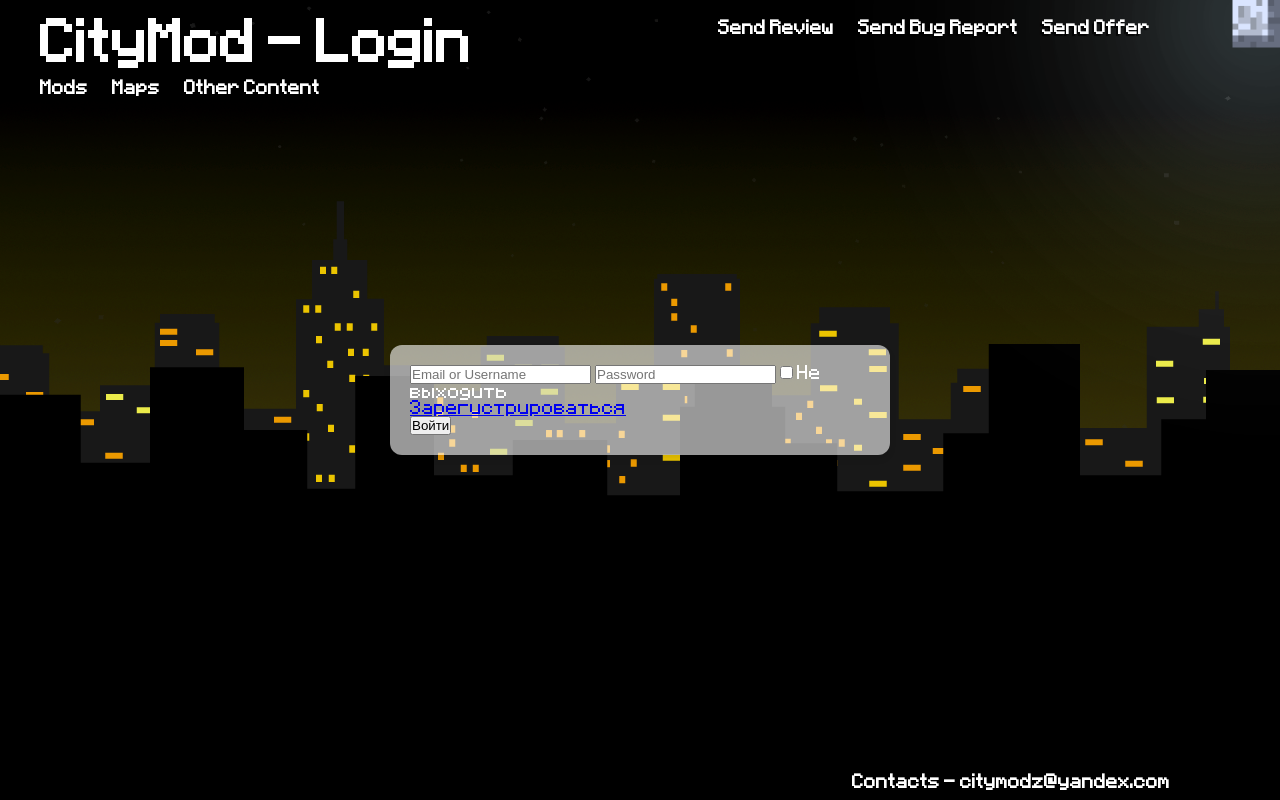
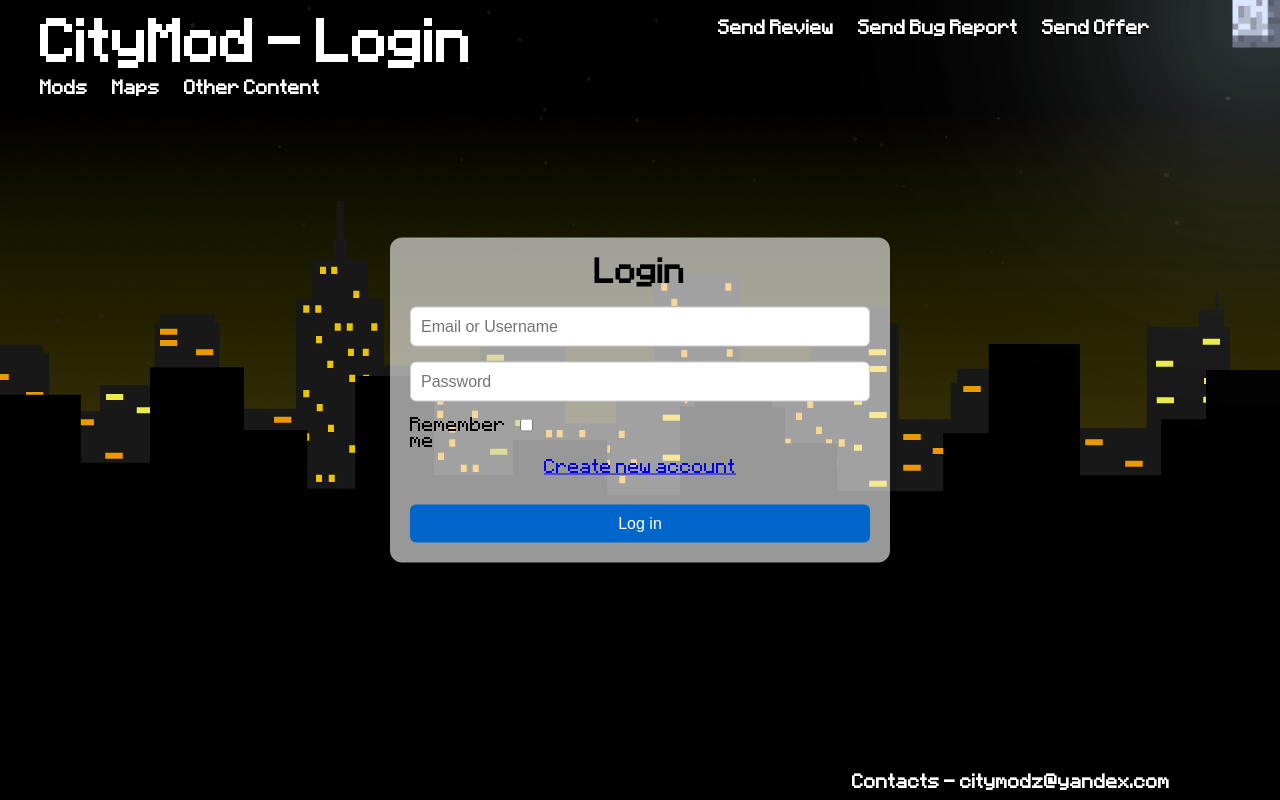
Before and after one commit to TeoPlow/CityMod-FeedBackService, a Flask app: page /login in a window 1280 px wide. Run offline with Flask 3, Linux system fonts and the light colour scheme.

Commit message:
В общем добавил полностью рабочую готовую регистрацию, авторизацию. Объеденил три таблицы в одну. Сделал перевод ошибок прямо на сайт. Исправил ошибки с тёмной темой.

```diff
--- a/src/app.py
+++ b/src/app.py
@@ -2,14 +2,15 @@ import os
 from server.database.tables import Mod
 from server.core.registration import user_register
 from server.core.login import user_login, login_required
-from server.handlers.sends import send_review_handler, send_bug_report_handler, send_offer_handler
+from server.handlers.sends import send_feedback_handler
 from server.handlers.upload_file import upload_file_handler
 
-from flask import Flask, render_template, request
+from flask import Flask, render_template, request, make_response
 from config import root_dir, logger_config
 
 import logging
 import logging.config
+from http import HTTPStatus
 
 
 log = logging.getLogger('app')
@@ -24,42 +25,41 @@ def home():
     return render_template("home.html")
 
 
-@app.route('/send_review', methods=['GET', 'POST'])
+@app.route('/send_review', methods=['GET'])
 @login_required
 def send_review():
-    if request.method == 'POST':
-        log.info("Отправка отзыва")
-        data = request.json
-        return send_review_handler(data)
-
-    elif request.method == 'GET':
-        return render_template("send_review.html")
+    return render_template("send_review.html")
 
 
-@app.route('/send_bug_report', methods=['GET', 'POST'])
+@app.route('/send_bug_report', methods=['GET'])
 @login_required
 def send_bug_report():
-    if request.method == 'POST':
-        log.info("Отправляю запрос на добавление файла")
-        file_id = upload_file_handler(request)
-
-        log.info("Отправка баг репорта")
-        return send_bug_report_handler(request, file_id)
-
-    elif request.method == 'GET':
-        return render_template("send_bug_report.html")
+    return render_template("send_bug_report.html")
 
 
-@app.route('/send_offer', methods=['GET', 'POST'])
+@app.route('/send_offer', methods=['GET'])
 @login_required
 def send_offer():
-    if request.method == 'POST':
-        log.info("Отправка предложения")
-        data = request.json
-        return send_offer_handler(data)
+    return render_template("send_offer.html")
 
-    elif request.method == 'GET':
-        return render_template("send_offer.html")
+
+@app.route('/send_feedback', methods=['POST'])
+def send_feedback():
+    try:
+        uploaded_file = request.files.get("file")
+        log.debug(f"Получил uploaded_file = {uploaded_file}")
+        if uploaded_file:
+            log.info("Отправляю запрос на добавление файла")
+            file_id = upload_file_handler(request)
+        else:
+            file_id = None
+
+        response = send_feedback_handler(request, file_id)
+        log.info("Отправляю фидбэк на сервер")
+        return response
+    except Exception as e:
+        log.error(f"Ошибка: {e}")
+        return make_response({'message': f"{e}"}, HTTPStatus.BAD_REQUEST)
 
 
 @app.route('/mods', methods=['GET'])
@@ -79,26 +79,34 @@ def other_content():
 
 @app.route('/register', methods=['GET', 'POST'])
 def register():
-    if request.method == 'POST':
-        log.info("Отправляю запрос на регистрацию")
-        data = request.json
-        return user_register(data)
+    try:
+        if request.method == 'POST':
+            log.info("Отправляю запрос на регистрацию")
+            data = request.json
+            return user_register(data)
 
-    elif request.method == 'GET':
-        return render_template("register.html")
+        elif request.method == 'GET':
+            return render_template("register.html")
+    except Exception as e:
+        log.error(f"Ошибка: {e}")
+        return make_response({'message': f"{e}"}, HTTPStatus.BAD_REQUEST)
 
 
 @app.route('/login', methods=['GET', 'POST'])
 def login():
-    if request.method == 'POST':
-        log.info("Отправляю запрос на логирование")
-        data = request.json
-        return user_login(data)
+    try:
+        if request.method == 'POST':
+            log.info("Отправляю запрос на логирование")
+            data = request.json
+            return user_login(data)
 
-    elif request.method == 'GET':
-        return render_template("login.html")
+        elif request.method == 'GET':
+            return render_template("login.html")
+    except Exception as e:
+        log.error(f"Ошибка: {e}")
+        return make_response({'message': f"{e}"}, HTTPStatus.BAD_REQUEST)
 
 
 if __name__ == "__main__":
     app.config["WTF_CSRF_ENABLED"] = False
-    app.run()
+    app.run(debug=True)
--- a/src/server/core/login.py
+++ b/src/server/core/login.py
@@ -42,7 +42,8 @@ def user_login(data: dict[str, Any]) -> Response:
     remember_me = data.get('remember_me', False)
     log.debug(f"Запоминалка: {remember_me}")
 
-    user_id = User.check_user_existence(email_or_name)
+    user_id = User.check_user_existence(email_or_name)[0]['id']
+    log.debug(f"Получил user_id: {user_id}")
 
     if not user_id or not User.check_password(user_id, password):
         log.warning(f"Пользователя нет в БД!")
@@ -51,7 +52,7 @@ def user_login(data: dict[str, Any]) -> Response:
     # Устанавливаем срок действия токена
     expiration = datetime.timedelta(days=30 if remember_me else 1)
     token = jwt.encode({
-        'user_id': user.id,
+        'user_id': user_id,
         'exp': datetime.datetime.utcnow() + expiration
     }, SECRET_KEY, algorithm='HS256')
 
--- a/src/server/core/registration.py
+++ b/src/server/core/registration.py
@@ -44,5 +44,5 @@ def user_register(data: dict[str, Any]) -> Response:
         log.info(f"Пользователь c id: {user_id} зарегистрирован")
         return make_response({'message': 'User registered successfully'}, HTTPStatus.CREATED)
     except Exception as e:
-        log.error(f"Не удалось создать нового пользователя!")
-        return make_response({'message': 'User not registered...'}, HTTPStatus.BAD_REQUEST)
+        log.error(f"Не удалось создать нового пользователя! {e}")
+        return make_response({'message': f"User not registered... {e}"}, HTTPStatus.BAD_REQUEST)
--- a/src/server/handlers/get_user_id.py
+++ b/src/server/handlers/get_user_id.py
@@ -1,4 +1,4 @@
-from config import logger_config
+from config import logger_config, UnauthorizedError
 from flask import request
 from dotenv import load_dotenv
 import jwt
@@ -14,8 +14,6 @@ logging.config.dictConfig(logger_config)
 load_dotenv()
 SECRET_KEY = os.getenv("SECRET_KEY")
 
-class UnauthorizedError(Exception):
-    pass
 
 def get_user_id() -> int:
     """
--- /dev/null
+++ b/src/static/css/login.css
@@ -0,0 +1,84 @@
+.inputform {
+    position: absolute; /* Позволяет точно задавать расположение */
+    top: 50%; /* Центрирование по вертикали */
+    left: 50%; /* Центрирование по горизонтали */
+    transform: translate(-50%, -50%); /* Сдвиг для точного центрирования */
+    width: 500px; /* Ширина окна */
+    padding: 20px; /* Внутренние отступы */
+    background-color: #ffffff98; /* Полупрозрачный белый фон */
+    border-radius: 12px;
+    box-shadow: 0 4px 6px rgba(0, 0, 0, 0.1); /* Легкая тень для объема */
+    z-index: 5; /* Уровень слоя */
+}
+
+.inputform h1 {
+    text-align: center;
+    font-size: 28px;
+    margin-bottom: 20px;
+    color: #000000;
+}
+
+.inputform textarea {
+    width: 100%; /* Ширина на всю форму */
+    height: 250px; /* Высота поля */
+    padding: 10px; /* Внутренние отступы */
+    margin-bottom: 15px; /* Отступ между элементами */
+    border: 1px solid #ccc; /* Граница полей ввода */
+    border-radius: 6px;
+    font-size: 16px; /* Размер шрифта */
+    resize: vertical; /* Разрешить изменение размера только по вертикали */
+    scrollbar-width: none; /* Для Firefox */
+    box-sizing: border-box; /* Учитывать отступы в размерах */
+}
+
+/* Дополнительные стили для элементов внутри формы */
+.inputform input {
+    width: 100%; /* Ширина на всю форму */
+    padding: 10px; /* Внутренние отступы */
+    margin-bottom: 15px; /* Отступ между элементами */
+    border: 1px solid #ccc; /* Граница полей ввода */
+    border-radius: 6px;
+    font-size: 16px; /* Размер шрифта */
+}
+
+.inputform button {
+    width: 100%; /* Кнопка на всю ширину формы */
+    padding: 10px; /* Внутренние отступы */
+    background-color: #0066cc; /* Зеленый цвет кнопки */
+    color: white; /* Белый текст */
+    border: none; /* Без границ */
+    border-radius: 6px;
+    font-size: 16px; /* Размер шрифта */
+    cursor: pointer; /* Указатель при наведении */
+}
+
+.inputform button:hover {
+    background-color: #0055a9; /* Темнее при наведении */
+}
+
+.inputform label {
+    font-size: 16px;
+    color: #000000;
+}
+
+.inputform nav {
+    padding: 10px; /* Внутренние отступы */
+    text-align: center;
+    margin-bottom: 20px;
+    color: white; /* Белый текст */
+    border: none; /* Без границ */
+    border-radius: 6px;
+    font-size: 16px; /* Размер шрифта */
+    cursor: pointer; /* Указатель при наведении */
+}
+
+/* Контейнер для чекбокса и текста */
+.remember-me-container {
+    display: inline-flex;
+    align-items: center; /* Центрируем элементы по вертикали */
+    margin-bottom: 0px; /* Отступ между элементами */
+}
+
+.remember-me-container input {
+    margin-left: 0px; /* Отступ между чекбоксом и текстом */
+}
--- a/src/static/css/send_bug_report.css
+++ b/src/static/css/send_bug_report.css
@@ -35,6 +35,7 @@
     width: 100%; /* Кнопка на всю ширину формы */
     padding: 10px; /* Внутренние отступы */
     background-color: #0066cc; /* Зеленый цвет кнопки */
+    margin-bottom: 15px;
     color: white; /* Белый текст */
     border: none; /* Без границ */
     border-radius: 6px;
--- a/src/static/js/change_theme.js
+++ b/src/static/js/change_theme.js
@@ -37,17 +37,17 @@ function setCookie(name, value, days) {
 // Функция переключения темы
 toggleButton.addEventListener("click", () => {
     if (isDay) {
+        // Переключение на дневную тему
+        orbImage.src = "static/images/sun.png";
+        backgroundSky.src = "static/images/sky.png";
+        backgroundGrayCity.src = "static/images/gray_city.png"
+        setCookie("theme", "day", 365); // Сохраняем выбранную тему на 365 дней
+    } else {
         // Переключение на ночную тему
         orbImage.src = "static/images/moon.png";
         backgroundSky.src = "static/images/night_sky.png";
         backgroundGrayCity.src = "static/images/gray_city_night.png"
         setCookie("theme", "night", 365); // Сохраняем выбранную тему на 365 дней
-    } else {
-        // Переключение на дневную тему
-        orbImage.src = "static/images/sun.png";
-        backgroundSky.src = "static/images/sky.png";
-        backgroundGrayCity.src = "static/images/gray_city.png"
-        setCookie("theme", "day", 365); // Сохраняем выбранную тему на 365 дней
     }
     isDay = !isDay; // Переключаем состояние
 });
--- a/src/templates/login.html
+++ b/src/templates/login.html
@@ -45,15 +45,17 @@
     <script src="{{ url_for('static', filename='js/scale_control.js') }}"></script>
 
     <form id="loginForm" class="inputform">
-        <input type="email_or_name" name="email_or_name" placeholder="Email or Username" required>
-        <input type="password" name="password" placeholder="Password" required>
-        <label>
-            <input type="checkbox" name="remember_me"> Не выходить
-        </label>
+        <h1>Login</h1>
+        <input type="text" name="email_or_name" placeholder="Email or Username" required>
+        <input type="text" name="password" placeholder="Password" required>
+        <div class="remember-me-container">
+            <label for="rememberMe">Remember me</label>
+            <input type="checkbox" name="remember_me" id="rememberMe">
+        </div>
         <nav class="to_registration">
-            <a href="/register">Зарегистрироваться</a>
+            <a href="/register">Create new account</a>
         </nav>
-        <button type="submit">Войти</button>
+        <button type="submit">Log in</button>
     </form>
 
     <script>
```
Also changed, not shown: src/server/database/tables.py (+13 -32 lines), src/server/handlers/sends.py (+13 -54 lines), src/server/handlers/upload_file.py (+7 -6 lines), src/static/css/register.css (+73 -0 lines), src/static/css/send_offer.css (+48 -0 lines), src/static/js/feedback_send.js (added, +50 -0 lines), src/templates/addons/file_upload_menu.html (+3 -4 lines), src/templates/register.html (+7 -6 lines), src/templates/send_bug_report.html (+4 -46 lines), src/templates/send_offer.html (+12 -0 lines), src/templates/send_review.html (+8 -26 lines).
